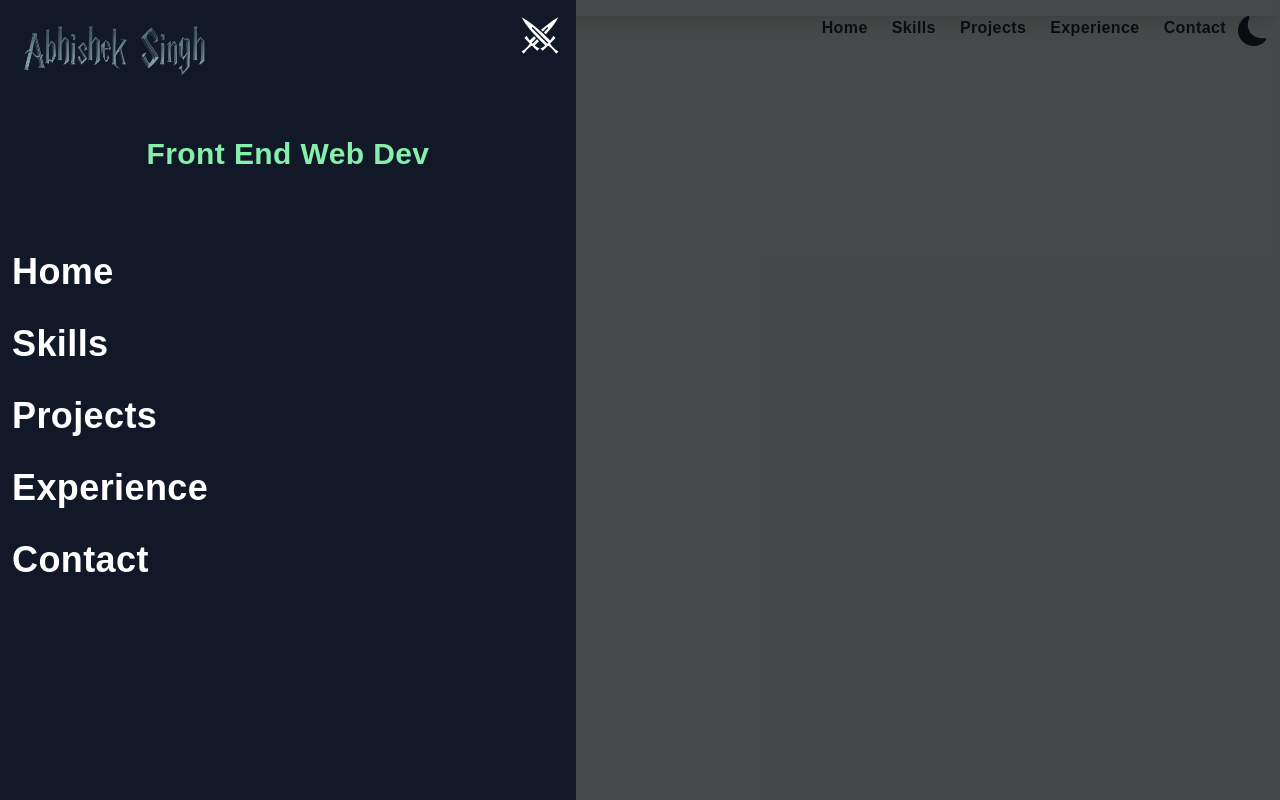
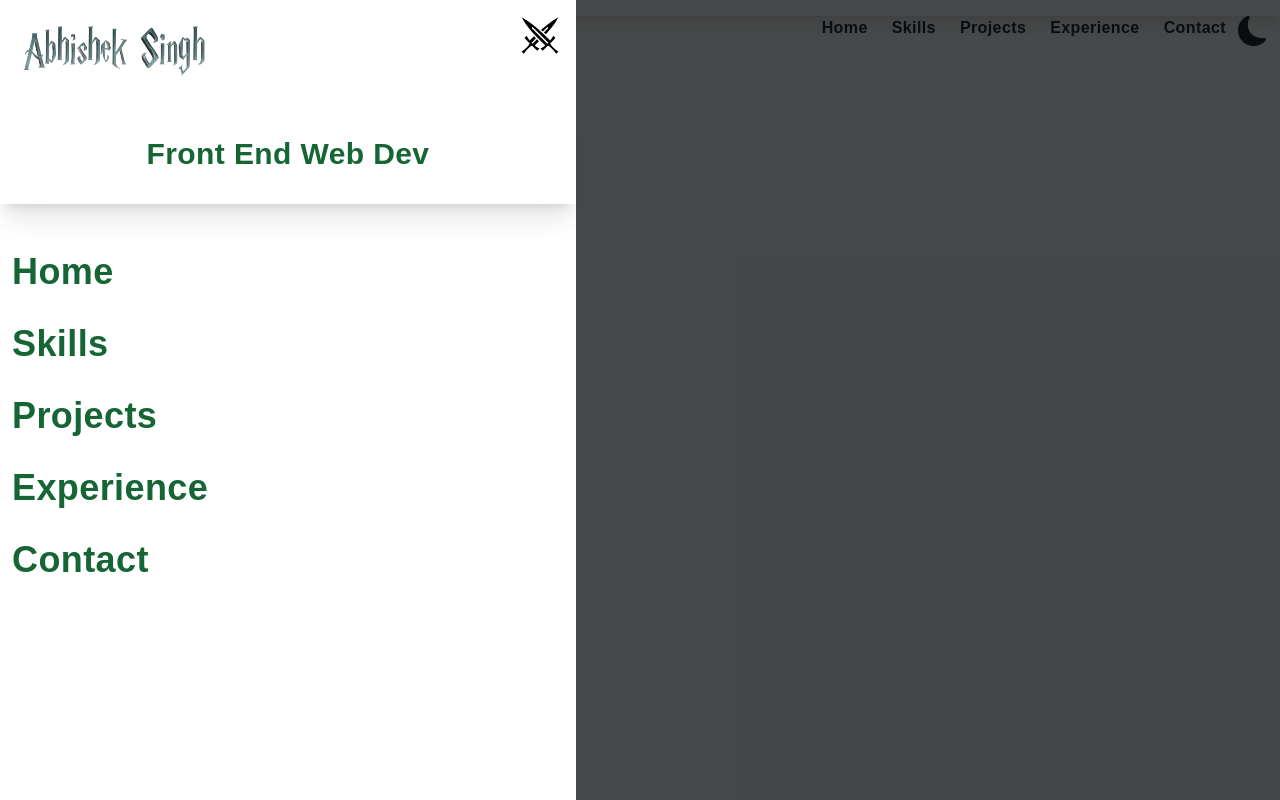
Before and after one commit to kunwarabhi7/nextjs-portfolio, a Next.js app: page / in a window 1280 px wide. Built offline with nearby package versions, Linux system fonts and the light colour scheme.

Commit message:
added navbar border

```diff
--- a/components/NavBar.jsx
+++ b/components/NavBar.jsx
@@ -56,37 +56,37 @@ const NavBar = ({darkmode , setDarkmode}) => {
         </div>
         </div>
         <div className='fixed top-0 left-0  w-full h-screen bg-black/70'>
-<div className='fixed top-0 left-0 w-[75%] sm:w-[60%] md:w-[45%] h-screen bg-gray-900'>
+<div className='fixed top-0 left-0 w-[75%] sm:w-[45%] md:w-[45%] h-screen bg-white dark:bg-gray-900'>
 <div>
-  <div className='flex justify-between text-white p-4'>
+  <div className='flex justify-between text-black dark:text-white p-4'>
     <Image src={Logo} width='196' height='72' />
     <GiCrossedSwords  size={40} />
 
   </div>
-  <p className='text-green-300 text-center font-bold text-3xl   p-8'>Front End Web Dev</p>
+  <p className='dark:text-green-300 text-green-800 text-center font-bold text-3xl p-8 shadow-xl'>Front End Web Dev</p>
   <ul className='pt-8'>
   <Link href='/'>
-              <li className=' px-3 hover:underline text-4xl font-bold py-4 text-white dark:text-black'>
+              <li className=' px-3 hover:underline text-4xl font-bold py-4 text-green-800 dark:text-white'>
                 Home
               </li>
             </Link>
             <Link href='/'>
-              <li className=' px-3 hover:underline text-4xl font-bold py-4 text-white dark:text-black'>
+              <li className=' px-3 hover:underline text-4xl font-bold py-4 text-green-800 dark:text-white'>
                 Skills
               </li>
             </Link>
             <Link href='/'>
-              <li className=' px-3 hover:underline  text-4xl font-bold py-4 text-white dark:text-black'>
+              <li className=' px-3 hover:underline  text-4xl font-bold py-4 text-green-800 dark:text-white'>
                 Projects
               </li>
             </Link>
             <Link href='/'>
-              <li className=' px-3 hover:underline text-4xl font-bold py-4 text-white dark:text-black'>
+              <li className=' px-3 hover:underline text-4xl font-bold py-4 text-green-800 dark:text-white'>
                 Experience
               </li>
             </Link>
             <Link href='/'>
-              <li className=' px-3 hover:underline text-4xl font-bold py-4 text-white dark:text-black'>
+              <li className=' px-3 hover:underline text-4xl font-bold py-4 text-green-800 dark:text-white'>
                 Contact
               </li>
             </Link>
```
